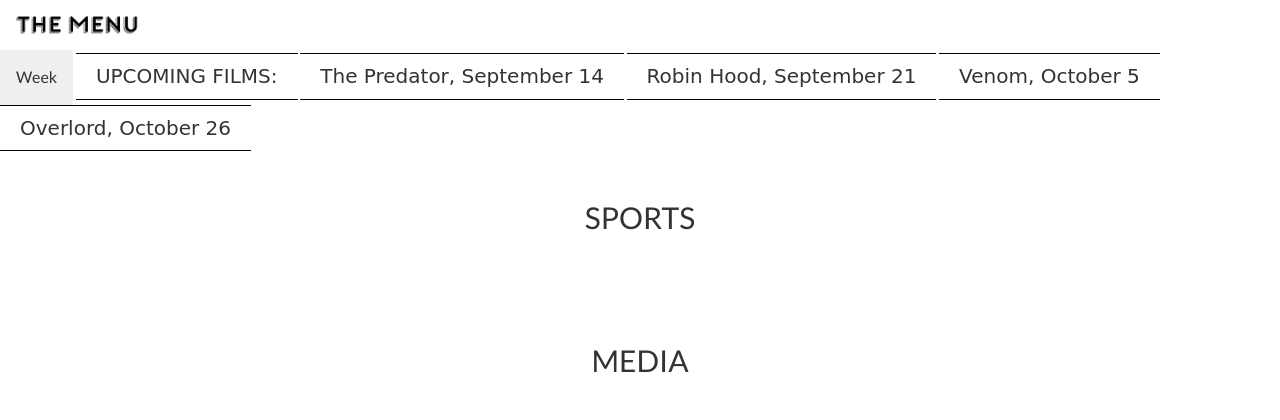
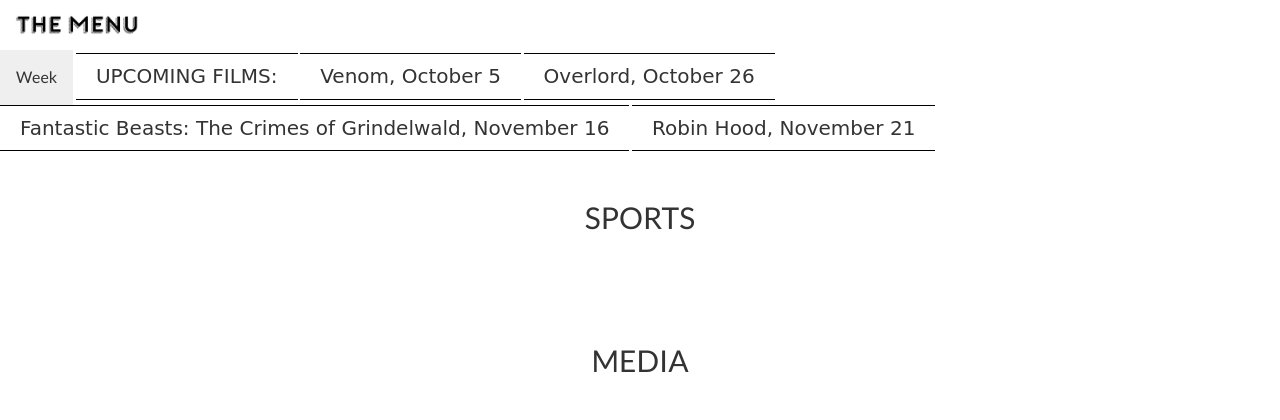
Before and after one commit to richardwu5/Django, a Django app: page /primer/1 in a window 1280 px wide. Shown: the top 420 px of the page. Run offline with Django 3.2, Linux system fonts and the light colour scheme; data that the repository does not hold is empty; some libraries are stand-ins or nearby versions; some web fonts are replaced.

Commit message:
Update week 4

```diff
--- a/primer/templates/primer/layout.html
+++ b/primer/templates/primer/layout.html
@@ -18,21 +18,22 @@
     		<a href="{% url 'primer:primer' week=1 %}">Week 1</a>
     		<a href="{% url 'primer:primer' week=2 %}">Week 2</a>
     		<a href="{% url 'primer:primer' week=3 %}">Week 3</a>
+			<a href="{% url 'primer:primer' week=4 %}">Week 4</a>
   		</div>
   		<div class="carousel">
   			<p>UPCOMING FILMS:</p>
-  		</div>
-  		<div class="carousel">
-  			<p>The Predator, September 14</p>
-  		</div>
-  		<div class="carousel">
-  			<p>Robin Hood, September 21</p>
   		</div>
   		<div class="carousel">
   			<p>Venom, October 5</p>
   		</div>
   		<div class="carousel">
   			<p>Overlord, October 26</p>
+  		</div>
+  		<div class="carousel">
+  			<p>Fantastic Beasts: The Crimes of Grindelwald, November 16</p>
+  		</div>
+  		<div class="carousel">
+  			<p>Robin Hood, November 21</p>
   		</div>
 	</div>
 
```
